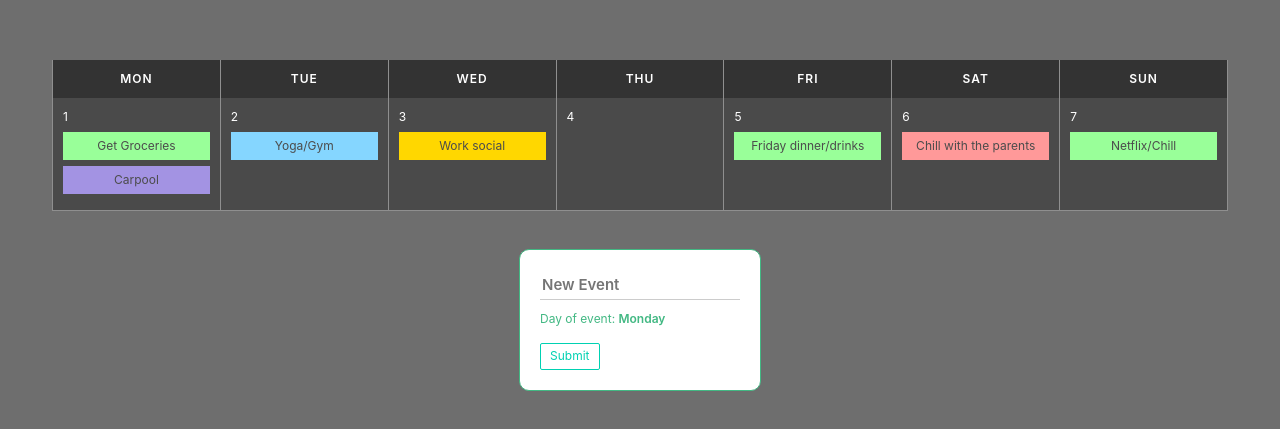
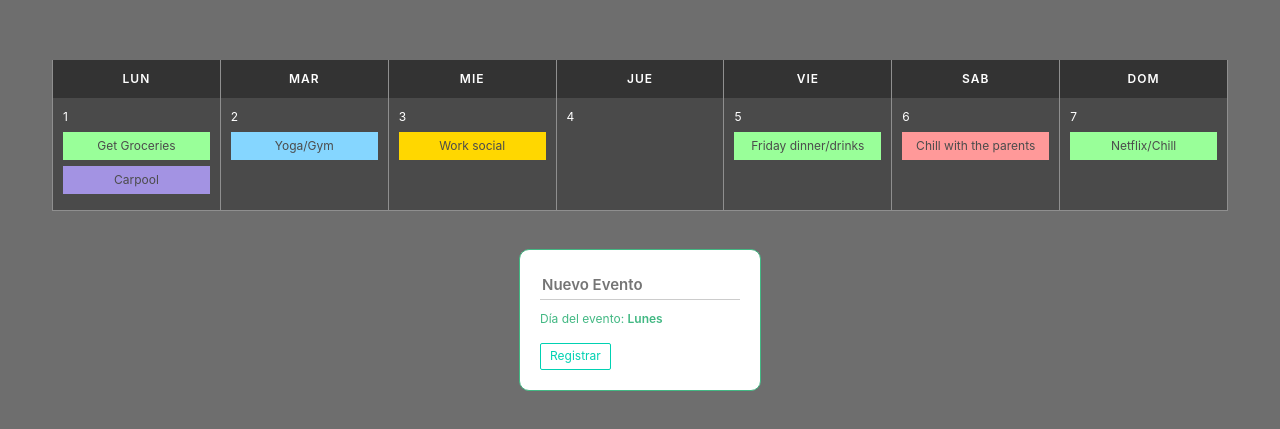
Before and after one commit to alexglzrys/developer-agenda, a Vue app: page / in a window 1280 px wide. Shown: the part 169-598 px from the top of the page. Built offline with nearby package versions, Linux system fonts and the light colour scheme; some icons are missing.

Commit message:
Mutar state - getActiveDay | setActiveDay

```diff
--- a/src/components/CalendarDay.vue
+++ b/src/components/CalendarDay.vue
@@ -1,5 +1,6 @@
 <template>
-  <div class="day column">
+  <!-- Registramos un listener @click para detectar la interacción del usuario al hacer click en un día en particular -->
+  <div class="day column" @click="setActiveDay(day.id)">
     <div class="day-banner has-text-white has-text-centered">{{ day.abbvTitle }}</div>
     <div class="day-details">
       <div class="day-number">{{ day.id }}</div>
@@ -17,6 +18,9 @@
 // Importar componentes hijos
 import CalendarEvent from './CalendarEvent.vue'
 
+// Importamos el store, ya que este componente necesita acceder a el para consultar información o mutarla a través del despacho de eventos
+import {store} from '../store'
+
 export default {
   name: 'CalendarDay',
   // Este componente necesita información desde el exterior (datos del dia a mostrar)
@@ -24,6 +28,12 @@ export default {
   // Registrar componentes hijos
   components: {
     CalendarEvent
+  },
+  methods: {
+    setActiveDay(dayId) {
+      // Mutamos el state para establecer el dia clickeado como activo
+      store.setActiveDay(dayId)
+    }
   }
 }
 </script>
--- a/src/components/CalendarEntry.vue
+++ b/src/components/CalendarEntry.vue
@@ -1,16 +1,25 @@
 <template>
   <div id="calendar-entry">
     <div class="calendar-entry-note">
-      <input type="text" placeholder="New Event" />
-      <p class="calendar-entry-day">Day of event: <span class="bold">Monday</span></p>
-      <a class="button is-primary is-small is-outlined">Submit</a>
+      <input type="text" placeholder="Nuevo Evento" />
+      <p class="calendar-entry-day">Día del evento: <span class="bold">{{ titleOfActiveDay }}</span></p>
+      <a class="button is-primary is-small is-outlined">Registrar</a>
     </div>
   </div>
 </template>
 
 <script>
+// Importamos el store, ya que este componente necesita tener acceso a el, sea para consultar o despachar eventos que muten la información almacenada
+import {store} from '../store'
+
 export default {
   name: 'CalendarEntry',
+  computed: {
+    // Obtenemos el titulo completo del dia activo
+    titleOfActiveDay() {
+      return store.getActiveDay().fullTitle
+    }
+  }
 }
 </script>
 
--- a/src/seedData.js
+++ b/src/seedData.js
@@ -6,8 +6,8 @@
 export const seedData = [
   {
     id: 1,
-    abbvTitle: 'Mon',
-    fullTitle: 'Monday',
+    abbvTitle: 'Lun',
+    fullTitle: 'Lunes',
     events: [
       { details: 'Get Groceries', edit: false },
       { details: 'Carpool', edit: false }
@@ -16,8 +16,8 @@ export const seedData = [
   },
   {
     id: 2,
-    abbvTitle: 'Tue',
-    fullTitle: 'Tuesday',
+    abbvTitle: 'Mar',
+    fullTitle: 'Martes',
     events: [
       { details: 'Yoga/Gym', edit: false }
     ],
@@ -25,8 +25,8 @@ export const seedData = [
   },
   {
     id: 3,
-    abbvTitle: 'Wed',
-    fullTitle: 'Wednesday',
+    abbvTitle: 'Mie',
+    fullTitle: 'Miércoles',
     events: [
       { details: 'Work social', edit: false }
     ],
@@ -34,15 +34,15 @@ export const seedData = [
   },
   {
     id: 4,
-    abbvTitle: 'Thu',
-    fullTitle: 'Thursday',
+    abbvTitle: 'Jue',
+    fullTitle: 'Jueves',
     events: [],
     active: false
   },
   {
     id: 5,
-    abbvTitle: 'Fri',
-    fullTitle: 'Friday',
+    abbvTitle: 'Vie',
+    fullTitle: 'Viernes',
     events: [
       { details: 'Friday dinner/drinks', edit: false }
     ],
@@ -50,8 +50,8 @@ export const seedData = [
   },
   {
     id: 6,
-    abbvTitle: 'Sat',
-    fullTitle: 'Saturday',
+    abbvTitle: 'Sab',
+    fullTitle: 'Sábado',
     events: [
       { details: 'Chill with the parents', edit: false }
     ],
@@ -59,8 +59,8 @@ export const seedData = [
   },
   {
     id: 7,
-    abbvTitle: 'Sun',
-    fullTitle: 'Sunday',
+    abbvTitle: 'Dom',
+    fullTitle: 'Domingo',
     events: [
       { details: 'Netflix/Chill', edit: false }
     ],
--- a/src/store.js
+++ b/src/store.js
@@ -8,5 +8,19 @@ import { seedData } from './seedData'
 export const store = {
   state: {
     seedData
+  },
+  // Todas las acciones que mutan el estado siempre deben estar definidas dentro del store (centralizadas para evitar sobre-escribir su logica)
+
+  // La activación de estas acciones, depende de los eventos despachados en los componentes
+  getActiveDay() {
+    // Devolvemos el primer objeto dia (elemento del array) activo
+    return this.state.seedData.find(day => day.active)
+  },
+  setActiveDay(dayId) {
+    // Mapeamos todo el estado (arreglo) de nuestra app.
+    // Establecemos la propiedad active a true si el id del objeto actual coincide con el id del dia seleccionado, en caso contrario, dicha propiedad la seteamos en false
+    this.state.seedData.map(dayObj => {
+      dayObj.id === dayId ? dayObj.active = true : dayObj.active = false
+    })
   }
 }
```
